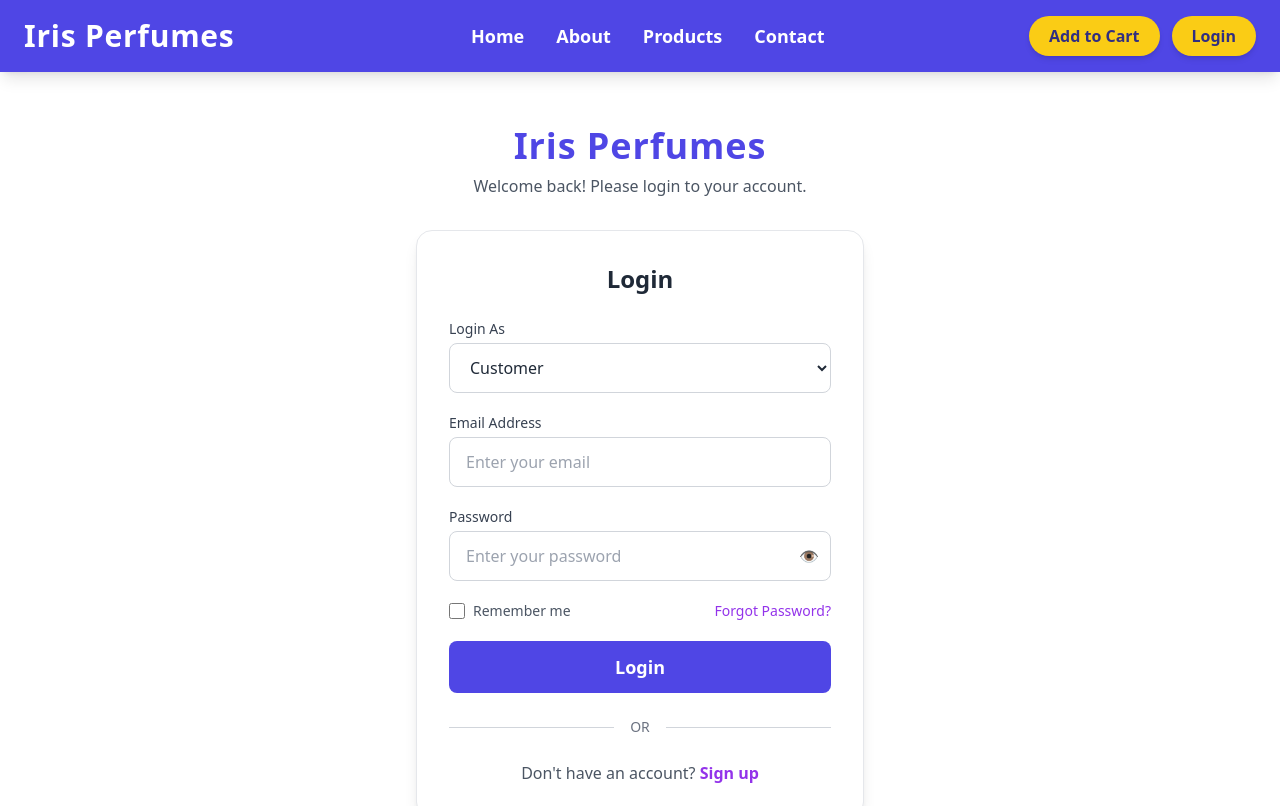
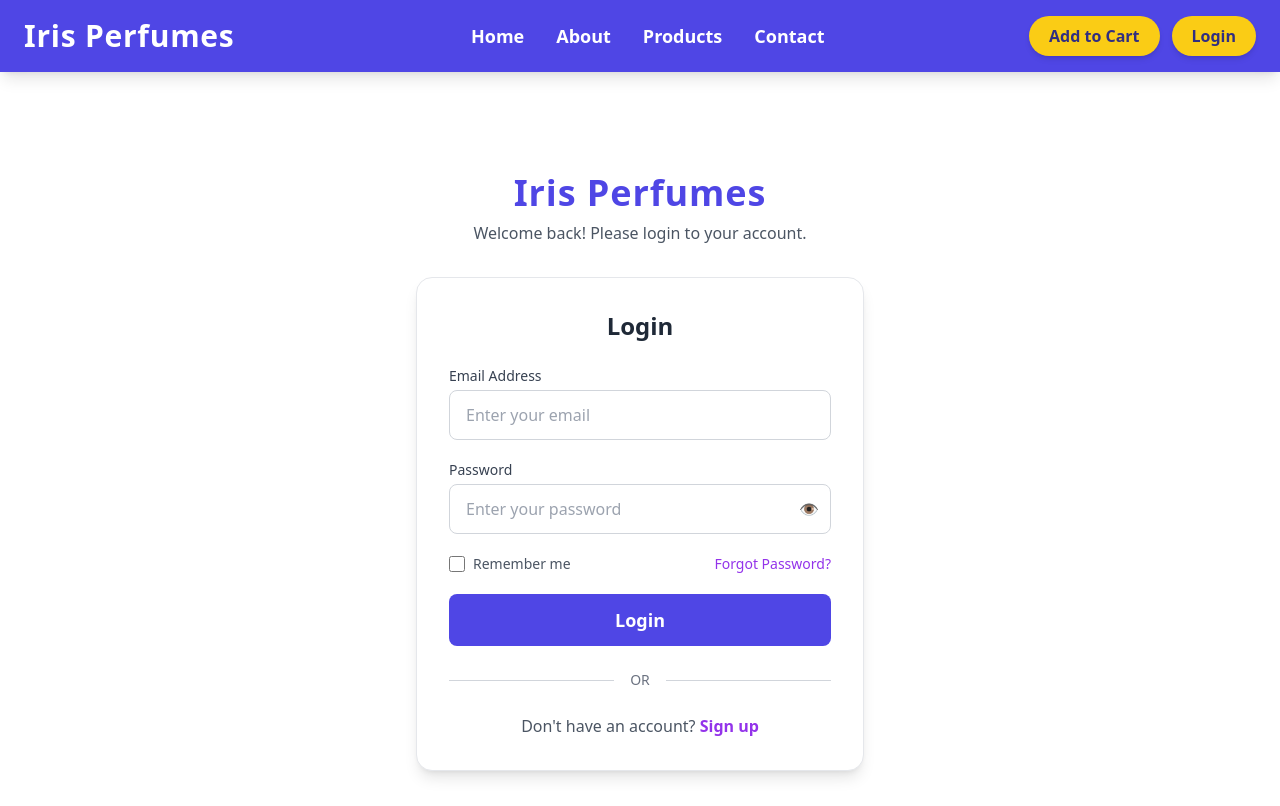
Before and after one commit to MamunUrRashidAIUB/irisperfumesbd, a Next.js app: page /login in a window 1280 px wide. Shown: the top 806 px of the page. Built offline with nearby package versions, Linux system fonts and the light colour scheme.

Commit message:
remove role selection dropdown from login and registration forms

```diff
--- a/src/app/login/page.tsx
+++ b/src/app/login/page.tsx
@@ -27,14 +27,6 @@ export default function LoginPage() {
   const [showPassword, setShowPassword] = useState(false);
   const [isLoading, setIsLoading] = useState(false);
   const [errors, setErrors] = useState<FormErrors>({});
-  const [role, setRole] = useState("customer");
-
-  const roles = [
-    { name: "Seller", value: "seller" },
-    { name: "Delivery", value: "delivery" },
-    { name: "Customer", value: "customer" },
-    { name: "Admin", value: "admin" },
-  ];
 
   const handleSubmit = async (e: React.FormEvent) => {
     e.preventDefault();
@@ -58,7 +50,7 @@ export default function LoginPage() {
     setIsLoading(true);
 
     // Simulate login - replace with actual authentication logic
-    console.log("Login attempt:", { email, password, role });
+    console.log("Login attempt:", { email, password });
 
     setTimeout(() => {
       setIsLoading(false);
@@ -82,25 +74,6 @@ export default function LoginPage() {
           <h2 className="text-2xl font-bold text-gray-800 text-center mb-6">Login</h2>
 
           <form onSubmit={handleSubmit} className="space-y-5">
-            {/* Role Dropdown */}
-            <div>
-              <label htmlFor="role" className="block text-sm font-medium text-gray-700 mb-1">
-                Login As
-              </label>
-              <select
-                id="role"
-                value={role}
-                onChange={(e) => setRole(e.target.value)}
-                className="w-full px-4 py-3 border border-gray-300 rounded-lg focus:ring-2 focus:ring-indigo-500 focus:border-transparent outline-none transition text-gray-800 bg-white"
-              >
-                {roles.map((r) => (
-                  <option key={r.value} value={r.value}>
-                    {r.name}
-                  </option>
-                ))}
-              </select>
-            </div>
-
             {/* Email Field */}
             <div>
               <label htmlFor="email" className="block text-sm font-medium text-gray-700 mb-1">
--- a/src/app/register/page.tsx
+++ b/src/app/register/page.tsx
@@ -42,14 +42,6 @@ export default function RegisterPage() {
   const [showConfirmPassword, setShowConfirmPassword] = useState(false);
   const [isLoading, setIsLoading] = useState(false);
   const [errors, setErrors] = useState<FormErrors>({});
-  const [role, setRole] = useState("customer");
-
-  const roles = [
-    { name: "Seller", value: "seller" },
-    { name: "Delivery", value: "delivery" },
-    { name: "Customer", value: "customer" },
-    { name: "Admin", value: "admin" },
-  ];
 
   const handleSubmit = async (e: React.FormEvent) => {
     e.preventDefault();
@@ -78,7 +70,7 @@ export default function RegisterPage() {
     setIsLoading(true);
 
     // Simulate registration - replace with actual registration logic
-    console.log("Registration attempt:", { name, email, password, role });
+    console.log("Registration attempt:", { name, email, password });
 
     setTimeout(() => {
       setIsLoading(false);
@@ -101,25 +93,6 @@ export default function RegisterPage() {
         <div className="bg-white rounded-2xl shadow-lg border border-gray-200 p-8">
           <h2 className="text-2xl font-bold text-gray-800 text-center mb-6">Sign Up</h2>
           <form onSubmit={handleSubmit} className="space-y-5">
-            {/* Role Dropdown */}
-            <div>
-              <label htmlFor="role" className="block text-sm font-medium text-gray-700 mb-1">
-                Register As
-              </label>
-              <select
-                id="role"
-                value={role}
-                onChange={(e) => setRole(e.target.value)}
-                className="w-full px-4 py-3 border border-gray-300 rounded-lg focus:ring-2 focus:ring-indigo-500 focus:border-transparent outline-none transition text-gray-800 bg-white"
-              >
-                {roles.map((r) => (
-                  <option key={r.value} value={r.value}>
-                    {r.name}
-                  </option>
-                ))}
-              </select>
-            </div>
-
             {/* Name Field */}
             <div>
               <label htmlFor="name" className="block text-sm font-medium text-gray-700 mb-1">
```
